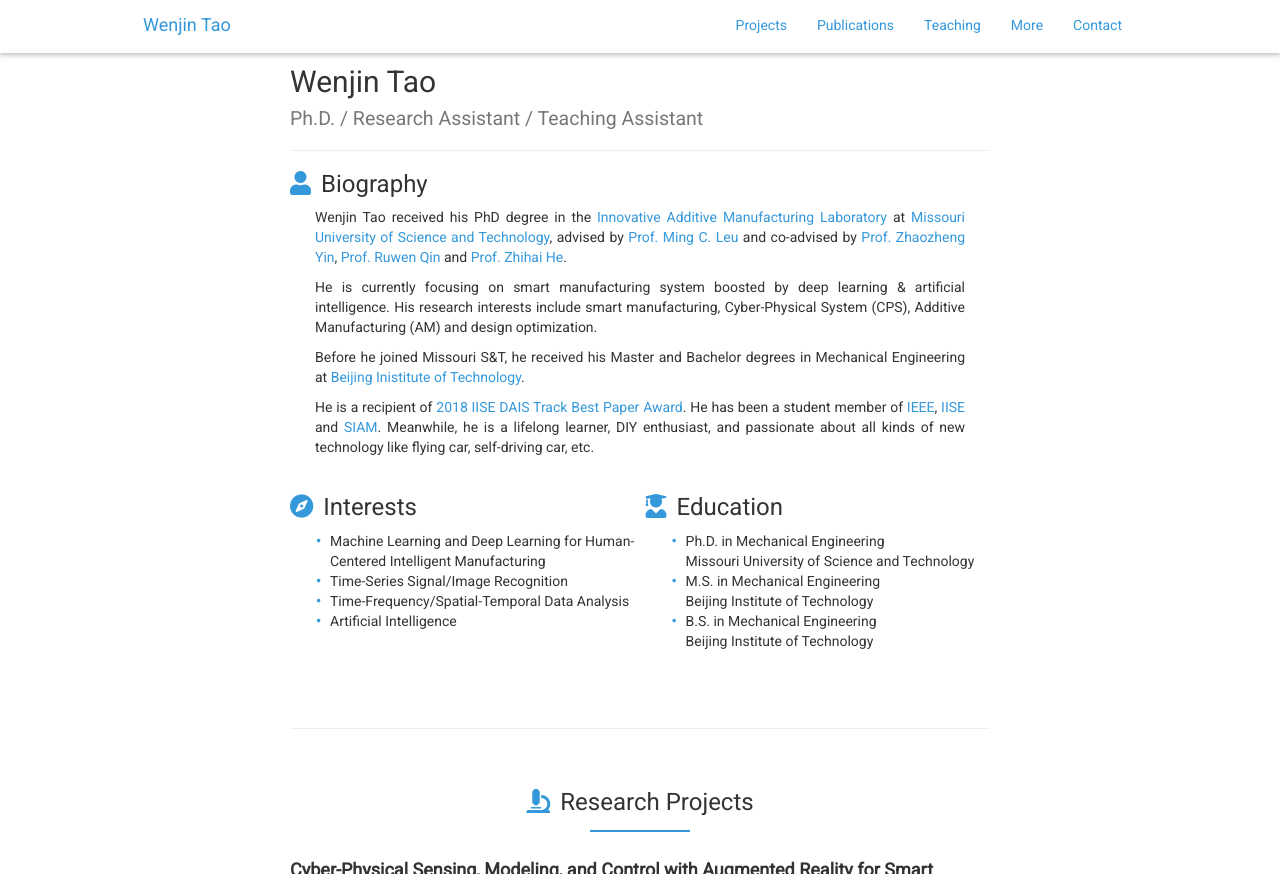
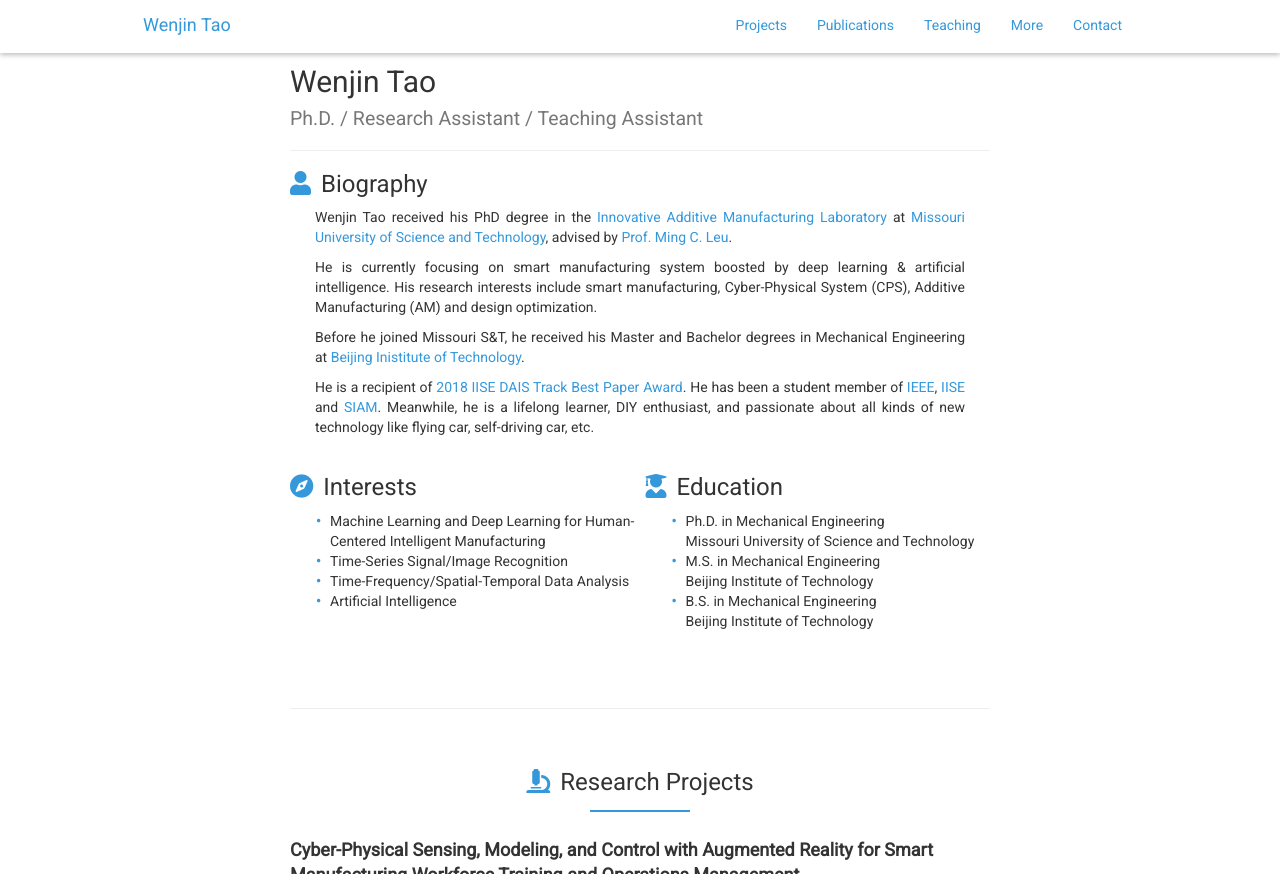
Before and after one commit to WenjinTao/WenjinTao.github.io, a Jekyll site: the page built from index.md, in a window 1280 px wide and 900 px high, cut to the strip 0-874 px from the top of the window. Built offline with Jekyll 4.4.1, drawn with Linux system fonts in a browser that asks for light colours; nearby versions of some CDN libraries; comment, search, counter and statistics services are not loaded; a style sheet for code colours, icons or effects is not loaded.

Commit message:
Update index.md

```diff
--- a/index.md
+++ b/index.md
@@ -7,7 +7,7 @@ description: Wenjin Tao | Missouri S&T
 
 <h3><i class="fas fa-user"></i>Biography</h3>
 
-Wenjin Tao received his PhD degree in the [Innovative Additive Manufacturing Laboratory](http://web.mst.edu/~mstiam/) at [Missouri University of Science and Technology](https://www.mst.edu/), advised by  [Prof. Ming C. Leu](https://web.mst.edu/~mleu/) and co-advised by  [Prof. Zhaozheng Yin](http://web.mst.edu/~yinz/), [Prof. Ruwen Qin](http://web.mst.edu/~qinr/Qin_Ruwen_PhD/Home.html) and [Prof. Zhihai He](https://engineering.missouri.edu/faculty/zhihai-henry-he/).
+Wenjin Tao received his PhD degree in the [Innovative Additive Manufacturing Laboratory](http://web.mst.edu/~mstiam/) at [Missouri University of Science and Technology](https://www.mst.edu/), advised by  [Prof. Ming C. Leu](https://web.mst.edu/~mleu/).
 
 He is currently focusing on smart manufacturing system boosted by deep learning & artificial intelligence. His research interests include smart manufacturing, Cyber-Physical System (CPS), Additive Manufacturing (AM) and design optimization.
 
```
